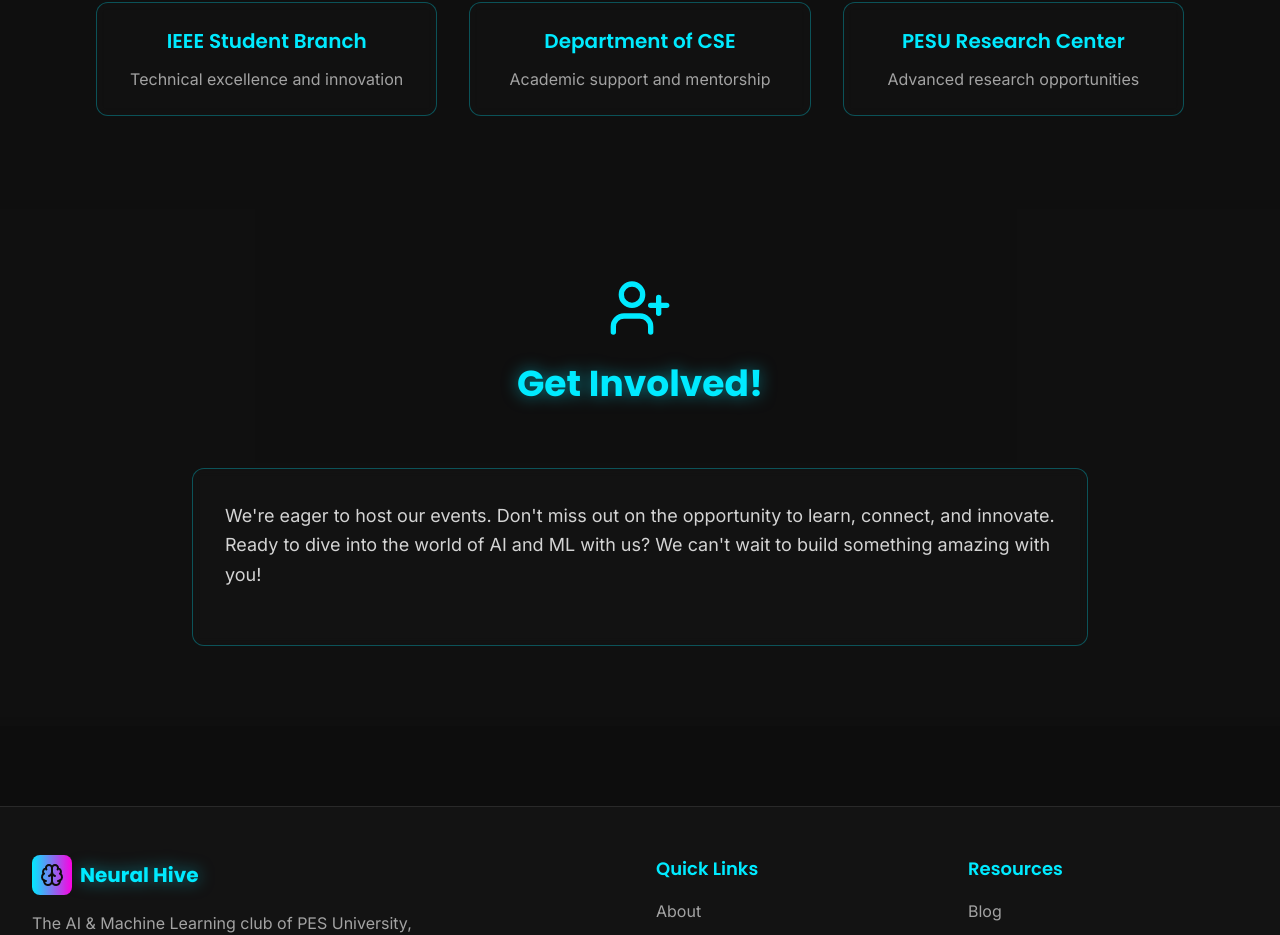
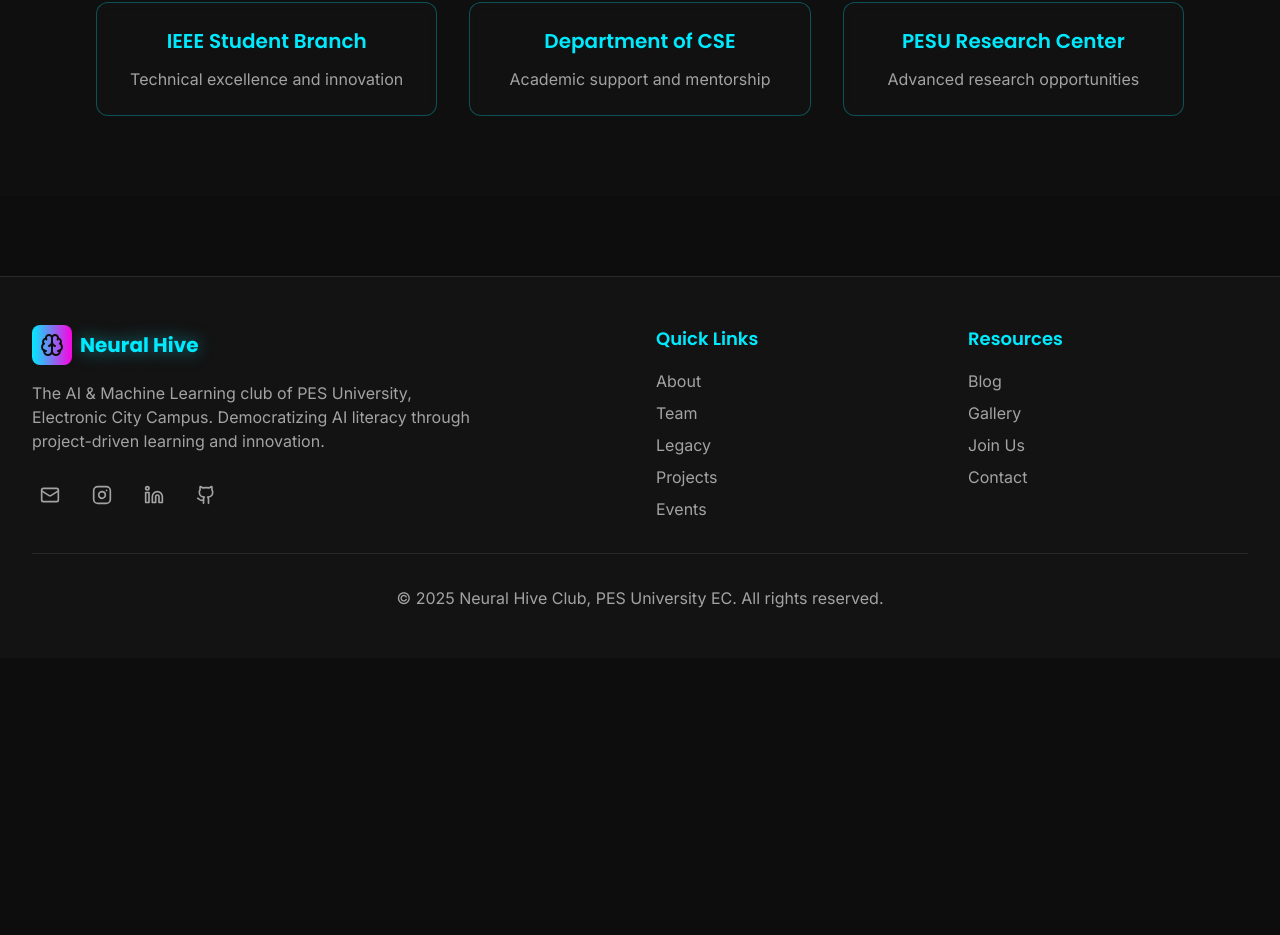
Before and after one commit to rtk5/NH-blog-drafts, a React (Vite) app in the folder website/: page /about in a window 1280 px wide. Shown: the part 2840-3775 px from the top of the page. After the commit the page ends 3498 px from the top, so only its background shows below. Built offline with nearby package versions, Linux system fonts and the light colour scheme.

Commit message:
removed get-involved

```diff
--- a/website/src/pages/About.tsx
+++ b/website/src/pages/About.tsx
@@ -231,39 +231,7 @@
         </div>
       </section>
 
-       {/* Get Involved */}
-      <section className="py-20 bg-primary-card/20">
-        <div className="max-w-6xl mx-auto px-4 sm:px-6 lg:px-8">
-          <motion.div
-            initial={{ opacity: 0, y: 50 }}
-            whileInView={{ opacity: 1, y: 0 }}
-            transition={{ duration: 0.8 }}
-            viewport={{ once: true }}
-            className="text-center mb-16"
-          >
-            <UserPlus className="h-16 w-16 text-primary-accent mx-auto mb-6" />
-            <h2 className="text-3xl md:text-4xl font-poppins font-bold mb-6 glow-text">
-              Get Involved!
-            </h2>
-          </motion.div>
 
-          <motion.div
-            initial={{ opacity: 0, y: 50 }}
-            whileInView={{ opacity: 1, y: 0 }}
-            transition={{ duration: 0.8 }}
-            viewport={{ once: true }}
-            className="glass-card glow-border p-8 max-w-4xl mx-auto"
-          >
-            <p className="text-lg text-primary-gray-300 font-inter leading-relaxed mb-6">
-              We're eager to host our events. Don't miss out on the opportunity to learn, connect, and innovate.
-
-                              Ready to dive into the world of AI and ML with us?
-                              We can't wait to build something amazing with you!
-
-            </p>
-          </motion.div>
-        </div>
-      </section>
     </div>
   );
 };
```
